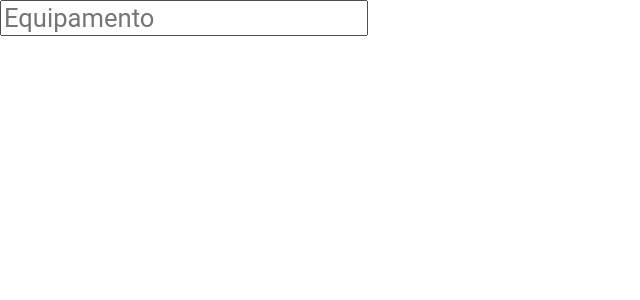
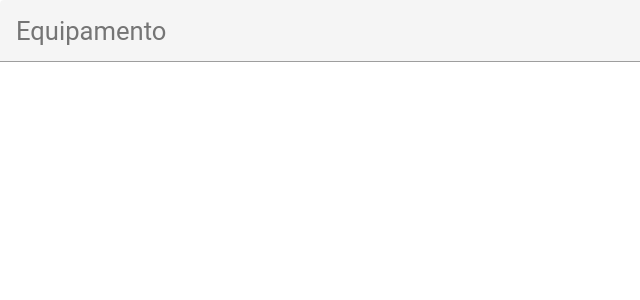
Before and after one commit to CollabCodeTech/collabhealth, a Svelte app: page / in a window 1280 px wide. Shown: the top 300 px of the page, without its empty margins (0-640 px from the left). Built offline with nearby package versions, Linux system fonts and the light colour scheme.

Commit message:
Default TextfieldHealth

```diff
--- a/public/css/generic/reset.css
+++ b/public/css/generic/reset.css
@@ -83,7 +83,9 @@ summary,
 time,
 mark,
 audio,
-video {
+video,
+input,
+textarea {
   margin: 0;
   padding: 0;
   border: 0;
@@ -127,8 +129,3 @@ table {
   border-collapse: collapse;
   border-spacing: 0;
 }
-
-input,
-textarea {
-  font: inherit;
-}
--- /dev/null
+++ b/public/css/settings/gap.css
@@ -0,0 +1,5 @@
+:root {
+  --gap-radius: 4px;
+  --gap-first: 12px;
+  --gap-second: 16px;
+}
--- a/public/css/settings/index.css
+++ b/public/css/settings/index.css
@@ -1,2 +1,3 @@
 @import './colors.css';
 @import './size.css';
+@import './gap.css';
--- a/public/css/settings/size.css
+++ b/public/css/settings/size.css
@@ -1,4 +1,7 @@
 :root {
+  --size-border: 1px;
+  --size-border-focus: 2px;
+
   --size-zero: 10px;
   --size-first: 1.2rem;
   --size-second: 1.4rem;
--- a/src/objects/TextfieldHealth.svelte
+++ b/src/objects/TextfieldHealth.svelte
@@ -4,9 +4,33 @@
 
 <style>
   .textfield-health {
+    display: block;
+    position: relative;
+    background-color: var(--color-gray-light);
+    color: var(--color-black-disabled);
     font-size: var(--size-third);
     font-weight: normal;
+    border-radius: var(--gap-radius) var(--gap-radius) 0 0;
+    padding: var(--gap-second);
+  }
+
+  .textfield-health::after {
+    content: '';
+    background-color: var(--color-black-disabled);
+    position: absolute;
+    bottom: 0;
+    left: 0;
+    width: 100%;
+    height: var(--size-border);
+  }
+
+  .textfield-health > .input {
+    background-color: transparent;
+    width: 100%;
+    height: 100%;
   }
 </style>
 
-<input type="text" class="textfield-health" {placeholder} />
+<label class="textfield-health">
+  <input class="input" type="text" {placeholder} />
+</label>
```
